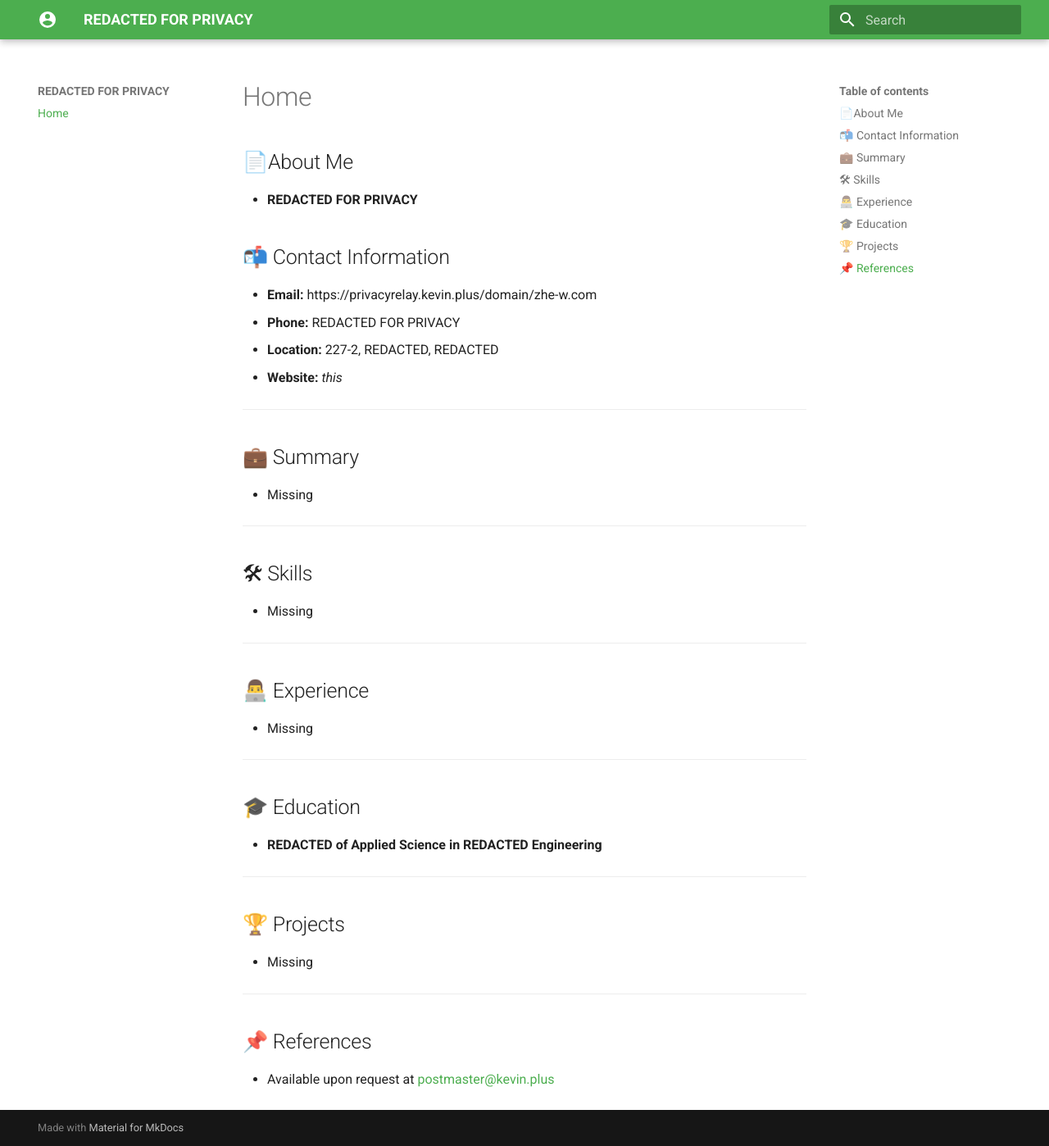
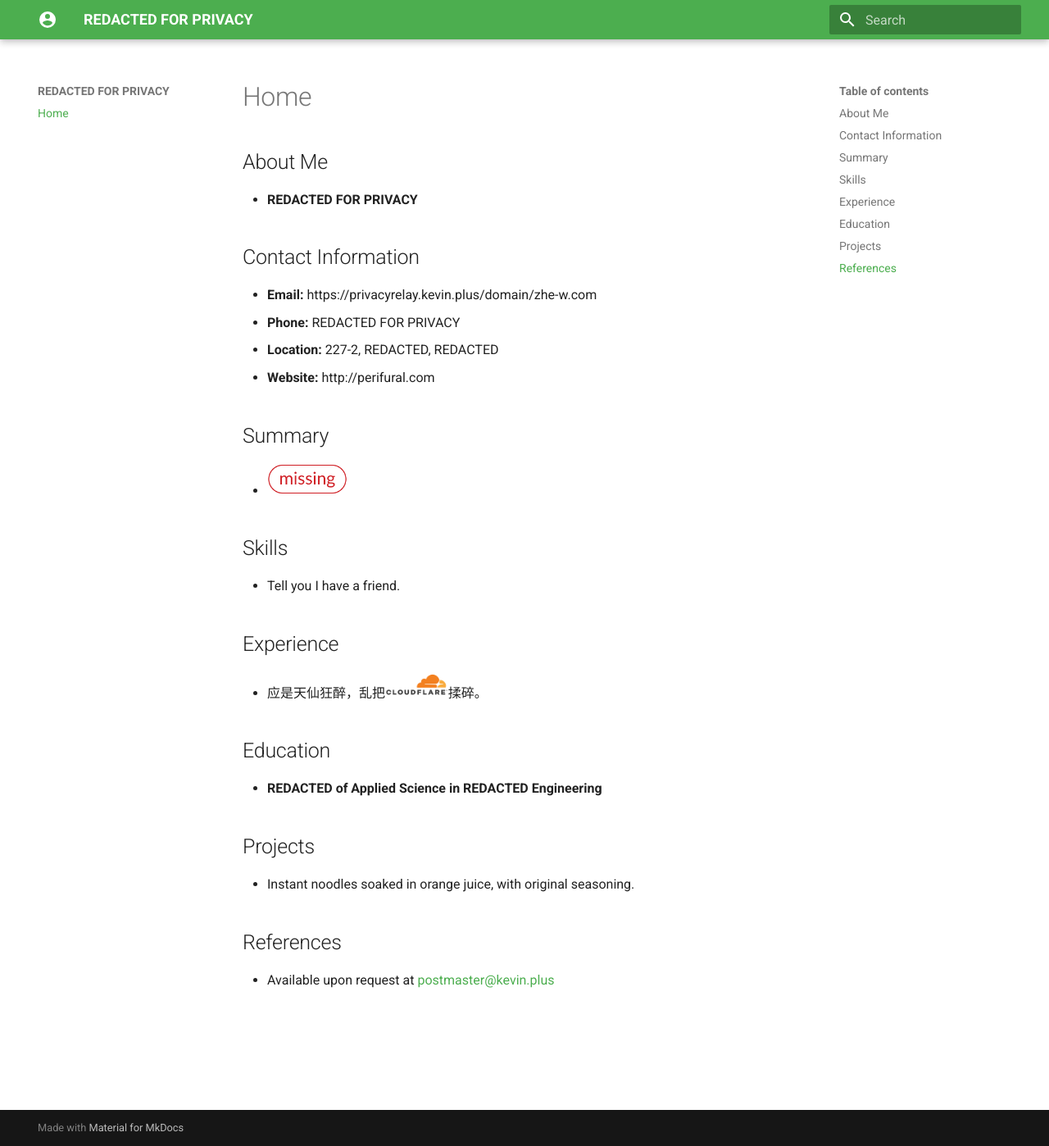
Before and after one commit to perifural/zhe-w.com, an MkDocs documentation site: the page built from docs/index.md, in a window 1280 px wide and 1398 px high. Shown: the whole window at 82% size. Built offline with MkDocs 1.6.1 and Material for MkDocs 9.7.7, drawn with Linux system fonts in a browser that asks for light colours.

Commit message:
add something

```diff
--- a/docs/index.md
+++ b/docs/index.md
@@ -1,46 +1,47 @@
-## 📄About Me
+## About Me
 
 - **REDACTED FOR PRIVACY**
 
-## 📬 Contact Information
+
+
+## Contact Information
 
 - **Email:** https://privacyrelay.kevin.plus/domain/zhe-w.com
 - **Phone:** REDACTED FOR PRIVACY
 - **Location:** 227-2, REDACTED, REDACTED
-- **Website:** *this*
-
----
-
-## 💼 Summary
-
-- Missing
+- **Website:** http://perifural.com
 
 
----
 
-## 🛠 Skills
+## Summary
 
-- Missing
+- <img src="./index.assets/missing.png" alt="missing" style="zoom:15%;" />
 
----
 
-## 👨‍💻 Experience
 
-- Missing
+## Skills
 
----
+- Tell you I have a friend.
 
-## 🎓 Education
+
+
+## Experience
+
+- 应是天仙狂醉，乱把<img src="./index.assets/cloudflare.png" alt="cloudflare" style="zoom:10%;" />揉碎。
+
+
+
+## Education
 
 - **REDACTED of Applied Science in REDACTED Engineering**
 
----
 
-## 🏆 Projects
 
-- Missing
+## Projects
 
----
+- Instant noodles soaked in orange juice, with original seasoning.
 
-## 📌 References
+
+
+## References
 - Available upon request at [postmaster@kevin.plus](mailto:postmaster@kevin.plus)
```
Also changed, not shown: docs/index.assets/cloudflare.png (added), docs/index.assets/missing.png (added).
